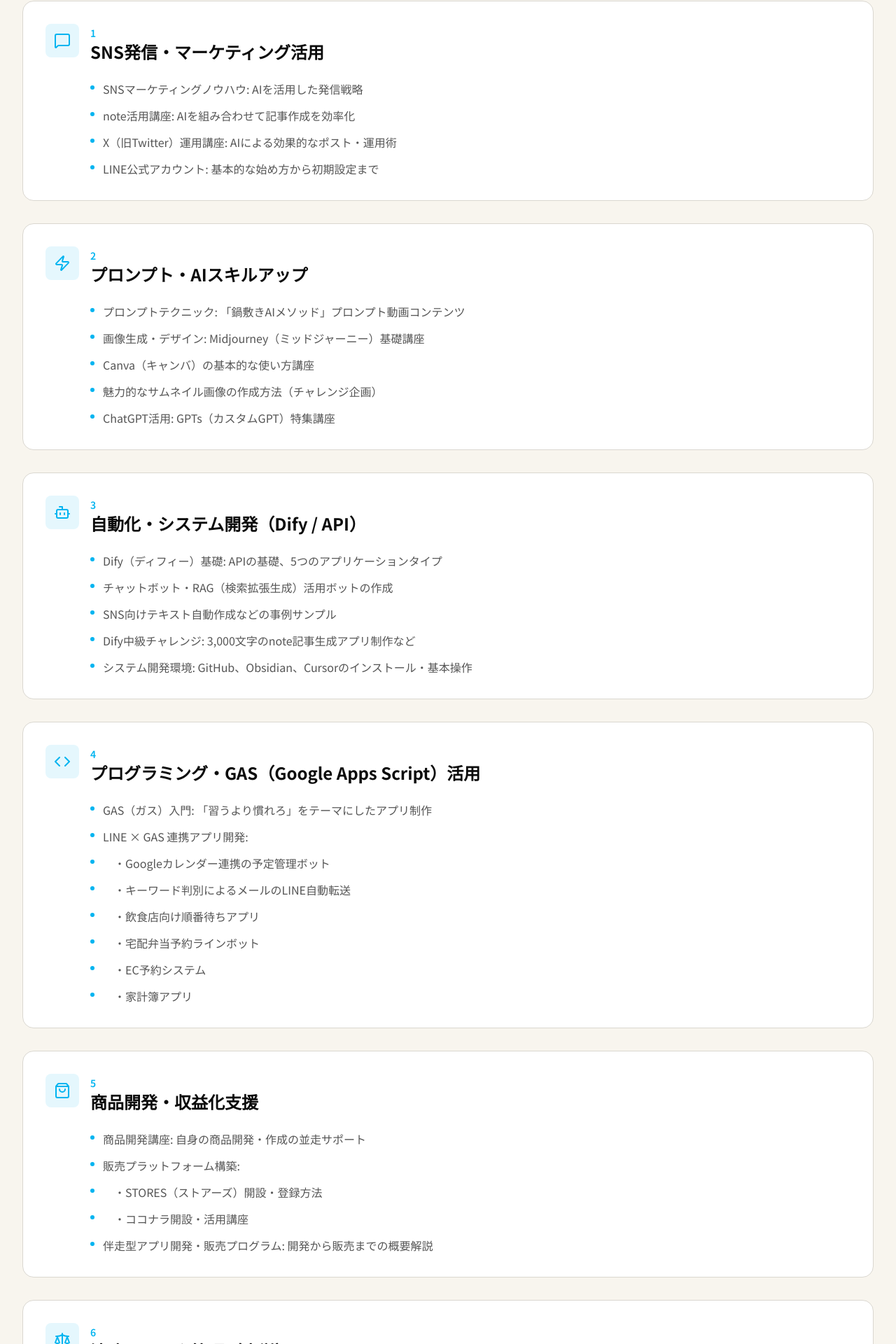
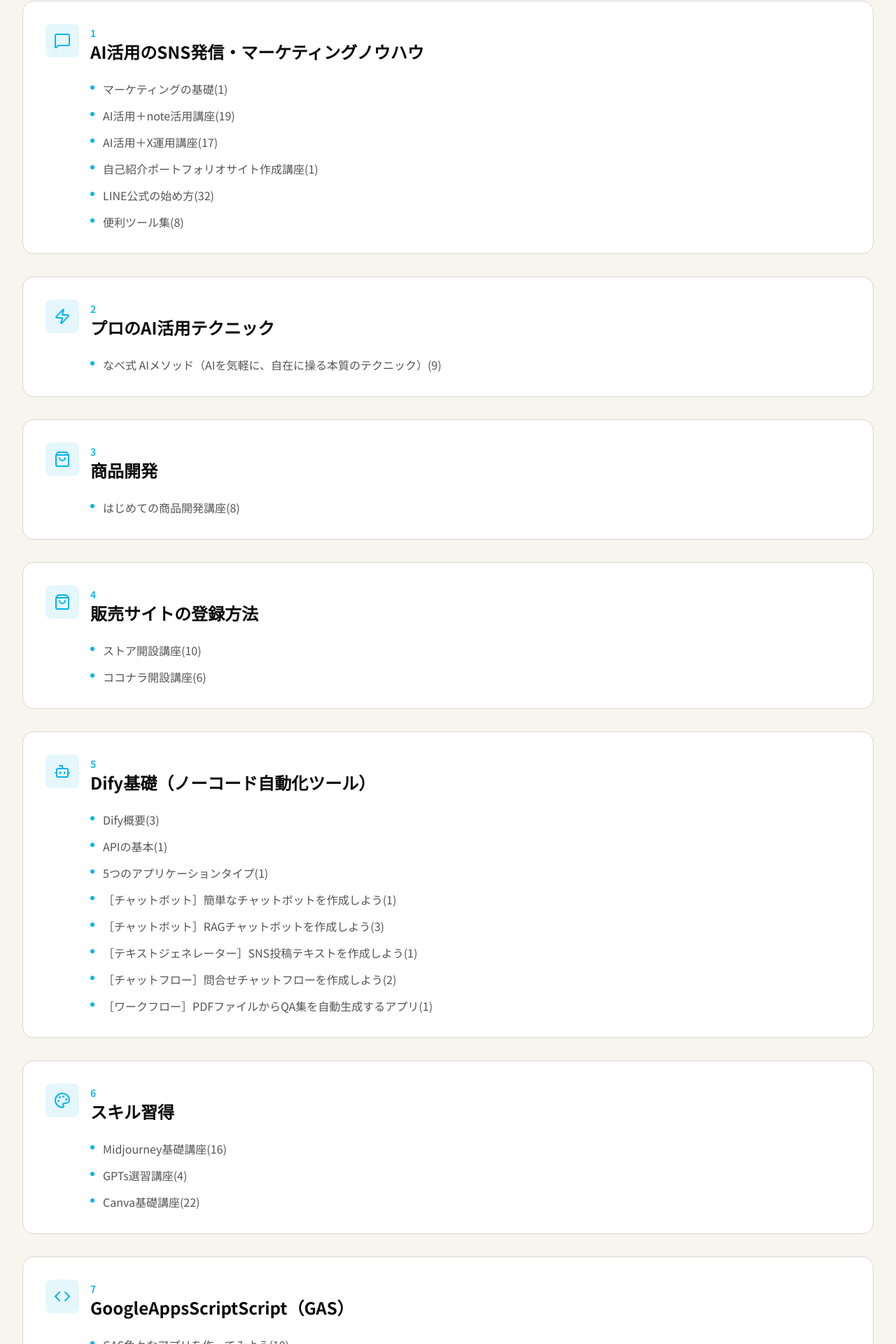
Before and after one commit to KANIKANIMAN1234/AI-jissenn-HP, a Next.js app in the folder 05_app/: page /curriculum in a window 1280 px wide. Shown: the part 1705-3625 px from the top of the page at 70% size. Built offline with nearby package versions, Linux system fonts and the light colour scheme.

Commit message:
カリキュラム詳細一覧を実際の講座内容に合わせて更新
- 7カテゴリーを実際の講座構成に修正

- 各講座の動画数を明記

- GAS講座の詳細な内容を追加

Made-with: Cursor

```diff
--- a/05_app/app/curriculum/page.tsx
+++ b/05_app/app/curriculum/page.tsx
@@ -57,76 +57,83 @@ const curriculumItems = [
 const detailedCurriculum = [
   {
     icon: MessageSquare,
-    category: "SNS発信・マーケティング活用",
+    category: "AI活用のSNS発信・マーケティングノウハウ",
     items: [
-      "SNSマーケティングノウハウ: AIを活用した発信戦略",
-      "note活用講座: AIを組み合わせて記事作成を効率化",
-      "X（旧Twitter）運用講座: AIによる効果的なポスト・運用術",
-      "LINE公式アカウント: 基本的な始め方から初期設定まで",
+      "マーケティングの基礎(1)",
+      "AI活用＋note活用講座(19)",
+      "AI活用＋X運用講座(17)",
+      "自己紹介ポートフォリオサイト作成講座(1)",
+      "LINE公式の始め方(32)",
+      "便利ツール集(8)",
     ],
   },
   {
     icon: Zap,
-    category: "プロンプト・AIスキルアップ",
+    category: "プロのAI活用テクニック",
     items: [
-      "プロンプトテクニック: 「鍋敷きAIメソッド」プロンプト動画コンテンツ",
-      "画像生成・デザイン: Midjourney（ミッドジャーニー）基礎講座",
-      "Canva（キャンバ）の基本的な使い方講座",
-      "魅力的なサムネイル画像の作成方法（チャレンジ企画）",
-      "ChatGPT活用: GPTs（カスタムGPT）特集講座",
+      "なべ式 AIメソッド（AIを気軽に、自在に操る本質のテクニック）(9)",
+    ],
+  },
+  {
+    icon: ShoppingBag,
+    category: "商品開発",
+    items: [
+      "はじめての商品開発講座(8)",
+    ],
+  },
+  {
+    icon: ShoppingBag,
+    category: "販売サイトの登録方法",
+    items: [
+      "ストア開設講座(10)",
+      "ココナラ開設講座(6)",
     ],
   },
   {
     icon: Bot,
-    category: "自動化・システム開発（Dify / API）",
+    category: "Dify基礎（ノーコード自動化ツール）",
     items: [
-      "Dify（ディフィー）基礎: APIの基礎、5つのアプリケーションタイプ",
-      "チャットボット・RAG（検索拡張生成）活用ボットの作成",
-      "SNS向けテキスト自動作成などの事例サンプル",
-      "Dify中級チャレンジ: 3,000文字のnote記事生成アプリ制作など",
-      "システム開発環境: GitHub、Obsidian、Cursorのインストール・基本操作",
+      "Dify概要(3)",
+      "APIの基本(1)",
+      "5つのアプリケーションタイプ(1)",
+      "［チャットボット］簡単なチャットボットを作成しよう(1)",
+      "［チャットボット］RAGチャットボットを作成しよう(3)",
+      "［テキストジェネレーター］SNS投稿テキストを作成しよう(1)",
+      "［チャットフロー］問合せチャットフローを作成しよう(2)",
+      "［ワークフロー］PDFファイルからQA集を自動生成するアプリ(1)",
+    ],
+  },
+  {
+    icon: Palette,
+    category: "スキル習得",
+    items: [
+      "Midjourney基礎講座(16)",
+      "GPTs選習講座(4)",
+      "Canva基礎講座(22)",
     ],
   },
   {
     icon: Code,
-    category: "プログラミング・GAS（Google Apps Script）活用",
+    category: "GoogleAppsScriptScript（GAS）",
     items: [
-      "GAS（ガス）入門: 「習うより慣れろ」をテーマにしたアプリ制作",
-      "LINE × GAS 連携アプリ開発:",
-      "　・Googleカレンダー連携の予定管理ボット",
-      "　・キーワード判別によるメールのLINE自動転送",
-      "　・飲食店向け順番待ちアプリ",
-      "　・宅配弁当予約ラインボット",
-      "　・EC予約システム",
-      "　・家計簿アプリ",
-    ],
-  },
-  {
-    icon: ShoppingBag,
-    category: "商品開発・収益化支援",
-    items: [
-      "商品開発講座: 自身の商品開発・作成の並走サポート",
-      "販売プラットフォーム構築:",
-      "　・STORES（ストアーズ）開設・登録方法",
-      "　・ココナラ開設・活用講座",
-      "伴走型アプリ開発・販売プログラム: 開発から販売までの概要解説",
-    ],
-  },
-  {
-    icon: Scale,
-    category: "法務・リスク管理（座学）",
-    items: [
-      "契約・法的知識: 特定商取引法、産業財産権、著作権法などの基礎知識",
-      "インシデント対策: AI利用時やビジネスにおける基本知識",
-    ],
-  },
-  {
-    icon: Users,
-    category: "コミュニティ・コンテンツ",
-    items: [
-      "共同マガジン企画: SNSの認知拡大を目指す参加型プロジェクト",
-      "動画アーカイブ: 無料講座アーカイブ（約42分）",
-      "会員限定講座（26本）",
+      "GAS色々なアプリを作ってみよう(10)",
+      "　・WEBビンゴゲームを作ろう！",
+      "　・席次自動割り当てアプリを作ろう！",
+      "　・シフト管理WEBアプリ作成ガイド",
+      "　・学習塾向け暗記カードWEBアプリ作成ガイド",
+      "　・AIC暴露書を自動作成！Googleサービスだけで作る時短ツール",
+      "　・（まじん式）GASでGoogleスライドで資料を自動生成する方法",
+      "　・X投稿の『〇〇8選or10選』の画像をサクッと作る！",
+      "　・RSSフィードを活用し、最新NEWS情報のリンクを収集して自動投稿",
+      "　・ファイル名をルールに沿ってリネーム修正する",
+      "　・GASで作るWEBアプリ！見積もり作成ツール！",
+      "LINE公式＋αチャレンジ(6)",
+      "　・LINE 予定管理 秘書bot（LINE＊GAS連携）",
+      "　・LINE メール管理 AI秘書bot（LINE＊GAS連携）",
+      "　・cafe飲食店向け LINE公式＋順番待ちBot",
+      "　・宅配弁当LINEbot(chatGPT連携)",
+      "　・LINEとGASで作る歯科医院予約システムの構築ガイド",
+      "　・LINE公式アカウント家計簿アプリ（GAS・Googleスプレッドシート連携）",
     ],
   },
 ]
```
